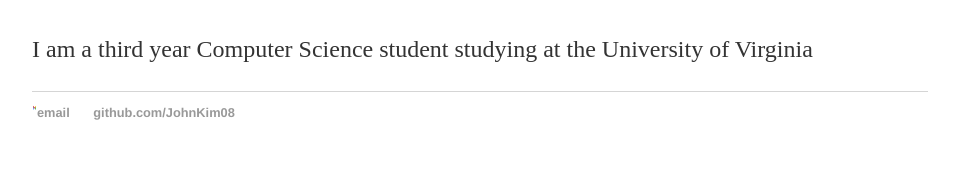
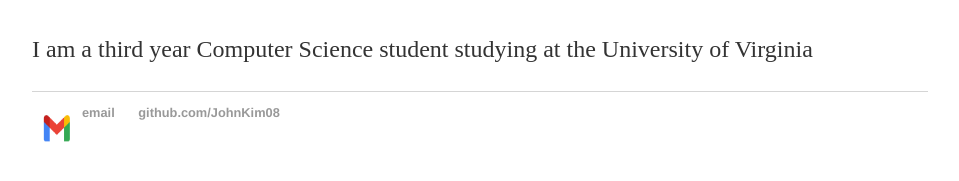
Before and after one commit to JohnKim08/JohnKim08.github.io, a Jekyll site: the page built from index.html, in a window 1280 px wide. Shown: the part 164-345 px from the top of the page, without its empty margins (160-1119 px from the left). Built offline with Jekyll 4.4.1, drawn with Linux system fonts in a browser that asks for light colours.

Commit message:
Adding a Gmail Logo

```diff
--- a/_layouts/default.html
+++ b/_layouts/default.html
@@ -21,7 +21,7 @@
 			</div><!-- /.container -->
 			<footer>
 	    		<ul>
-					<img src="/JohnKim08.github.io/pictures/Gmail-logo.png" alt="GMAIL Logo" width="5" height="6">
+					<img src="/JohnKim08.github.io/pictures/Gmail-logo.png" alt="GMAIL Logo" width="50" height="50">
 	        		<li><a href="mailto:jjk3crr@virginia.edu">email</a></li>
 	        		<li><a href="https://github.com/JohnKim08">github.com/JohnKim08</a></li>
 				</ul>
```
